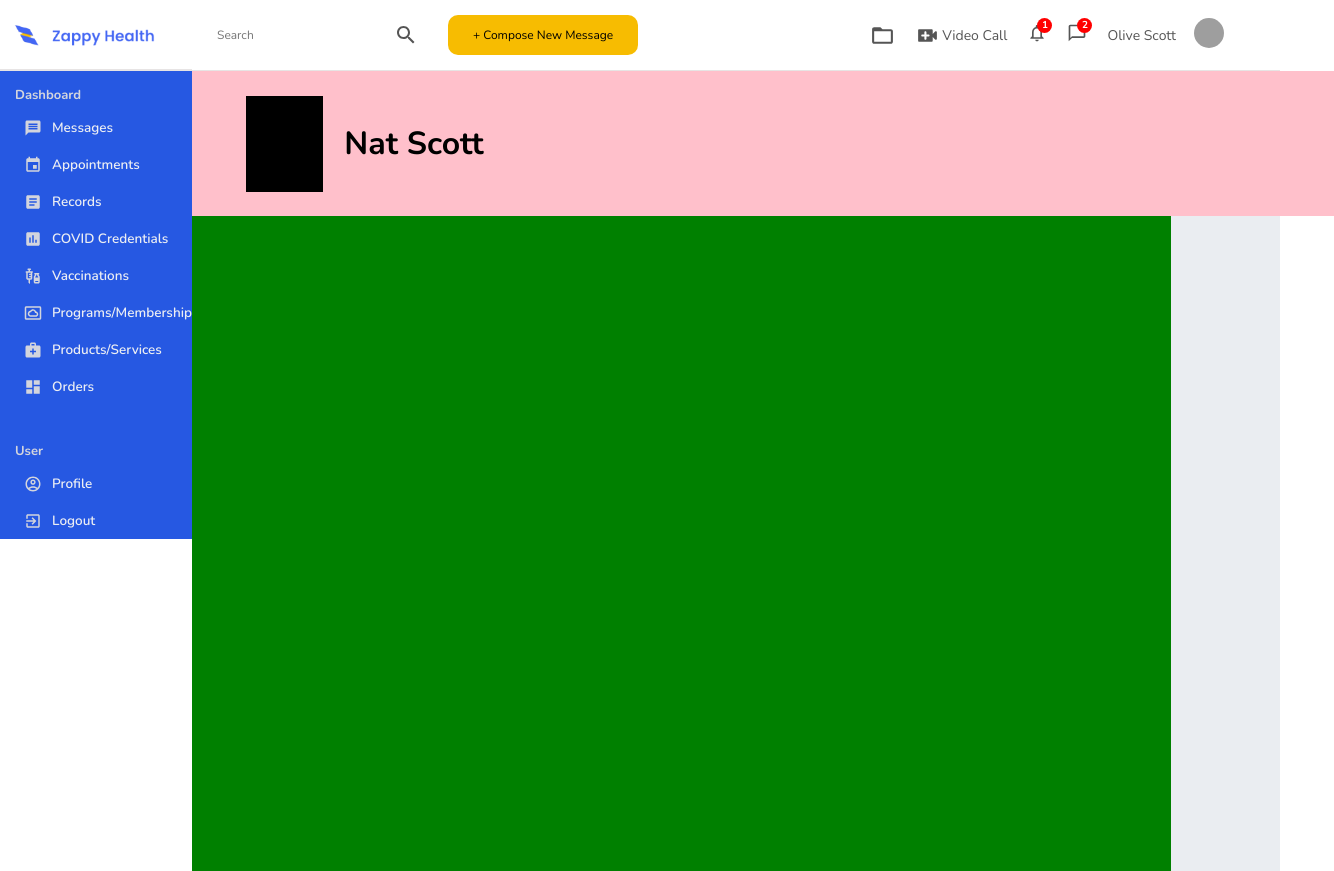
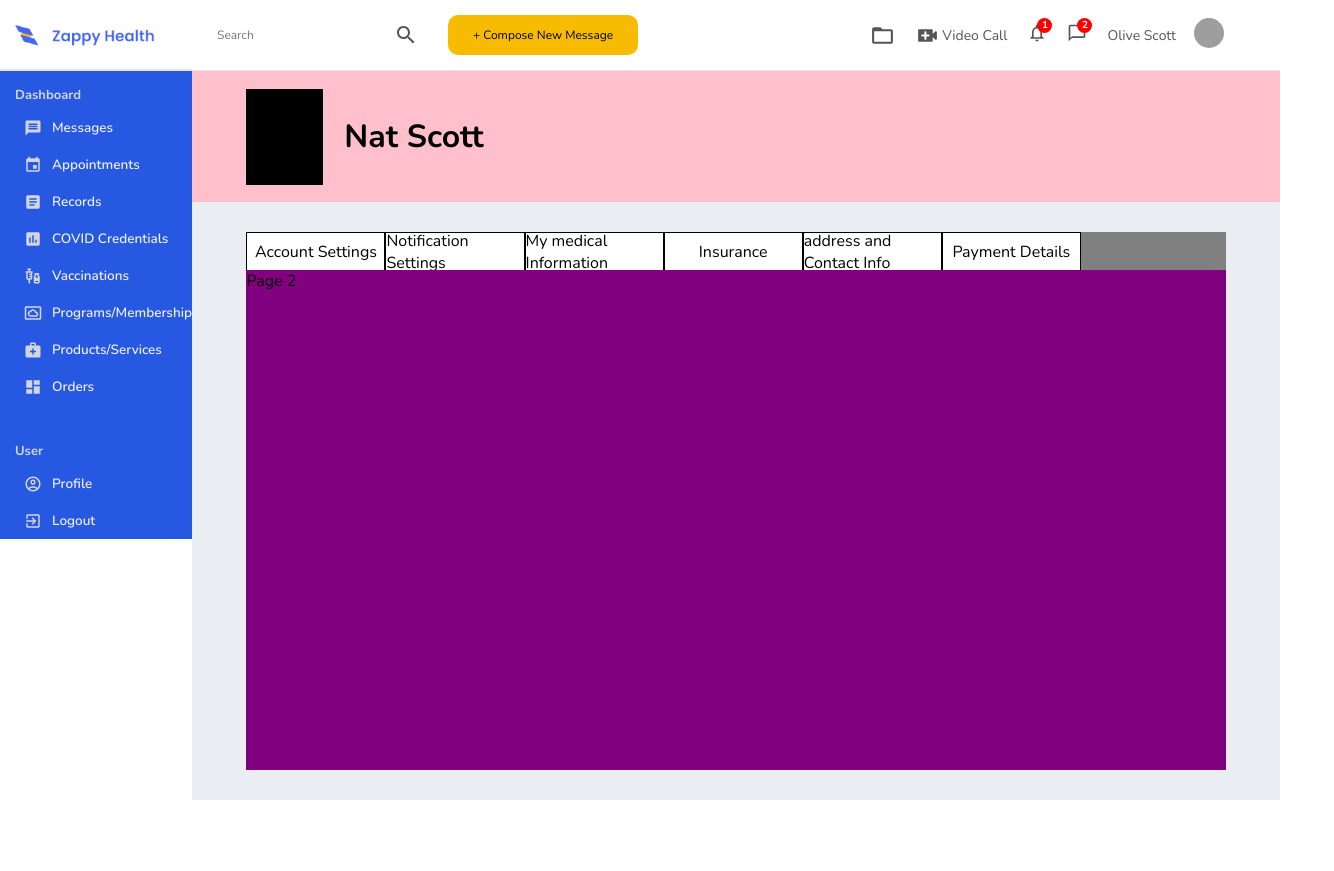
Before and after one commit to nascott94/telahealth-portal, a React (Create React App) app: page /profile in a window 1280 px wide. Shown: the whole page, 1334 px wide, since content can reach past the window. After the commit the page ends 800 px from the top, so only its background shows below. Built offline with nearby package versions, Linux system fonts and the light colour scheme; grey boxes are pictures that could not be loaded.

Commit message:
toggles work

```diff
--- /dev/null
+++ b/src/components/profilepage/AccountSettings.js
@@ -0,0 +1,18 @@
+import React from "react";
+import styled from "@emotion/styled";
+
+const Container = styled.div`
+  height: 100%;
+  width: 100%;
+  background-color: orange;
+`;
+
+const AccountSettings = () => {
+  return (
+    <>
+      <Container>Page 1</Container>
+    </>
+  );
+};
+
+export default AccountSettings;
--- /dev/null
+++ b/src/components/profilepage/AddressContactInfo.js
@@ -0,0 +1,18 @@
+import React from "react";
+import styled from "@emotion/styled";
+
+const Container = styled.div`
+  height: 100%;
+  width: 100%;
+  background-color: black;
+`;
+
+const AddressContactInfo = () => {
+  return (
+    <>
+      <Container>Page 3</Container>
+    </>
+  );
+};
+
+export default AddressContactInfo;
--- /dev/null
+++ b/src/components/profilepage/Insurance.js
@@ -0,0 +1,18 @@
+import React from "react";
+import styled from "@emotion/styled";
+
+const Container = styled.div`
+  height: 100%;
+  width: 100%;
+  background-color: white;
+`;
+
+const Insurance = () => {
+  return (
+    <>
+      <Container>Page 4</Container>
+    </>
+  );
+};
+
+export default Insurance;
--- /dev/null
+++ b/src/components/profilepage/MyMedicalInformation.js
@@ -0,0 +1,18 @@
+import React from "react";
+import styled from "@emotion/styled";
+
+const Container = styled.div`
+  height: 100%;
+  width: 100%;
+  background-color: red;
+`;
+
+const MyMedicalInformation = () => {
+  return (
+    <>
+      <Container>Page 3</Container>
+    </>
+  );
+};
+
+export default MyMedicalInformation;
--- /dev/null
+++ b/src/components/profilepage/NotificationSettings.js
@@ -0,0 +1,18 @@
+import React from "react";
+import styled from "@emotion/styled";
+
+const Container = styled.div`
+  height: 100%;
+  width: 100%;
+  background-color: purple;
+`;
+
+const NotificationSettings = () => {
+  return (
+    <>
+      <Container>Page 2</Container>
+    </>
+  );
+};
+
+export default NotificationSettings;
--- /dev/null
+++ b/src/components/profilepage/PaymentDetails.js
@@ -0,0 +1,18 @@
+import React from "react";
+import styled from "@emotion/styled";
+
+const Container = styled.div`
+  height: 100%;
+  width: 100%;
+  background-color: yellow;
+`;
+
+const PaymentDetails = () => {
+  return (
+    <>
+      <Container>Page 5</Container>
+    </>
+  );
+};
+
+export default PaymentDetails;
--- a/src/pages/ProfileSettings.js
+++ b/src/pages/ProfileSettings.js
@@ -2,6 +2,13 @@ import React from "react";
 import styled from "styled-components";
 import Navbar from "../components/homepage/Navbar";
 import Sidebar from "../components/homepage/Sidebar";
+import { useState } from "react";
+import NotificationSettings from "../components/profilepage/NotificationSettings";
+import AccountSettings from "../components/profilepage/AccountSettings";
+import MyMedicalInformation from "../components/profilepage/MyMedicalInformation";
+import Insurance from "../components/profilepage/Insurance";
+import AddressContactInfo from "../components/profilepage/AddressContactInfo";
+import PaymentDetails from "../components/profilepage/PaymentDetails";
 
 const Container = styled.div`
   height: 100%;
@@ -30,6 +37,7 @@ const RightMain = styled.div`
   background-color: #eaedf1;
   display: flex;
   flex-direction: column;
+  overflow: hidden;
 `;
 
 const RightMainTop = styled.div`
@@ -40,6 +48,7 @@ const RightMainTop = styled.div`
   align-items: center;
   justify-content: flex-start;
   padding-left: 5%;
+  overflow: hidden;
 `;
 
 const Pic = styled.div`
@@ -49,13 +58,101 @@ const Pic = styled.div`
   margin-right: 2%;
 `;
 
+const BottomContainer = styled.div`
+  height: 100%;
+  width: 100%;
+  display: flex;
+  align-items: center;
+  justify-content: center;
+`;
+
 const RightMainBottomComponentContainer = styled.div`
-  height: 90vh;
+  height: 90%;
   width: 90%;
   background-color: green;
+  display: flex;
+  flex-direction: column;
 `;
 
-const ProfileSettings = () => {
+const ComponentTabContainer = styled.div`
+  width: 100%;
+  height: 7%;
+  background-color: grey;
+  display: flex;
+`;
+
+const Tab = styled.div`
+  height: 100%;
+  width: 14%;
+  background-color: white;
+  border: 1px solid black;
+  display: flex;
+  justify-content: center;
+  align-items: center;
+`;
+
+function ProfileSettings() {
+  const [toggle, setToggle] = useState(true);
+  const [toggle2, setToggle2] = useState(false);
+  const [toggle3, setToggle3] = useState(false);
+  const [toggle4, setToggle4] = useState(false);
+  const [toggle5, setToggle5] = useState(false);
+  const [toggle6, setToggle6] = useState(false);
+
+  const firstButton = () => {
+    setToggle(true);
+    setToggle2(false);
+    setToggle3(false);
+    setToggle4(false);
+    setToggle5(false);
+    setToggle6(false);
+  };
+
+  const secondButton = () => {
+    setToggle(false);
+    setToggle2(true);
+    setToggle3(false);
+    setToggle4(false);
+    setToggle5(false);
+    setToggle6(false);
+  };
+
+  const thirdButton = () => {
+    setToggle(false);
+    setToggle2(false);
+    setToggle3(true);
+    setToggle4(false);
+    setToggle5(false);
+    setToggle6(false);
+  };
+
+  const fourthButton = () => {
+    setToggle(false);
+    setToggle2(false);
+    setToggle3(false);
+    setToggle4(true);
+    setToggle5(false);
+    setToggle6(false);
+  };
+
+  const fifthButton = () => {
+    setToggle(false);
+    setToggle2(false);
+    setToggle3(false);
+    setToggle4(false);
+    setToggle5(true);
+    setToggle6(false);
+  };
+
+  const sixthButton = () => {
+    setToggle(false);
+    setToggle2(false);
+    setToggle3(false);
+    setToggle4(false);
+    setToggle5(false);
+    setToggle6(true);
+  };
+
   return (
     <>
       <Container>
@@ -69,12 +166,29 @@ const ProfileSettings = () => {
               <Pic></Pic>
               <h1>Nat Scott</h1>
             </RightMainTop>
-            <RightMainBottomComponentContainer></RightMainBottomComponentContainer>
+            <BottomContainer>
+              <RightMainBottomComponentContainer>
+                <ComponentTabContainer>
+                  <Tab onClick={firstButton}>Account Settings</Tab>
+                  <Tab onClick={secondButton}>Notification Settings</Tab>
+                  <Tab onClick={thirdButton}>My medical Information</Tab>
+                  <Tab onClick={fourthButton}>Insurance</Tab>
+                  <Tab onClick={fifthButton}>address and Contact Info</Tab>
+                  <Tab onClick={sixthButton}>Payment Details</Tab>
+                </ComponentTabContainer>
+                {toggle && <NotificationSettings />}
+                {toggle2 && <AccountSettings />}
+                {toggle3 && <MyMedicalInformation />}
+                {toggle4 && <Insurance />}
+                {toggle5 && <AddressContactInfo />}
+                {toggle6 && <PaymentDetails />}
+              </RightMainBottomComponentContainer>
+            </BottomContainer>
           </RightMain>
         </RightContainer>
       </Container>
     </>
   );
-};
+}
 
 export default ProfileSettings;
```
